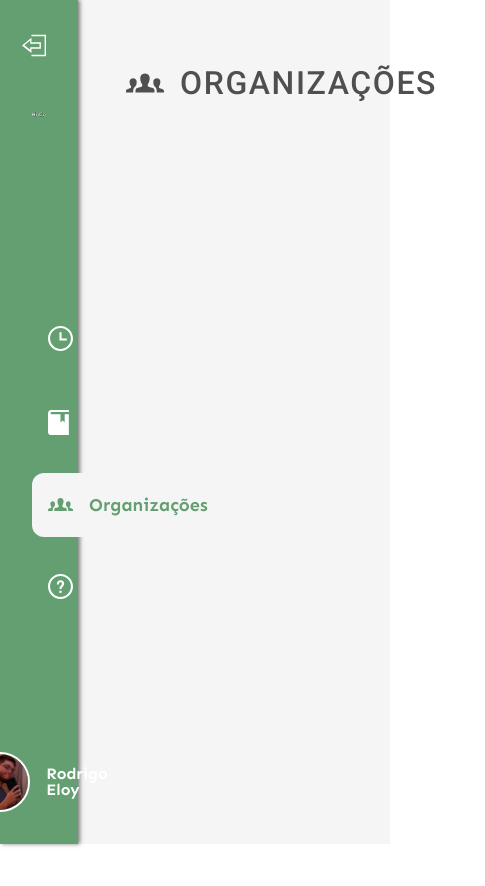
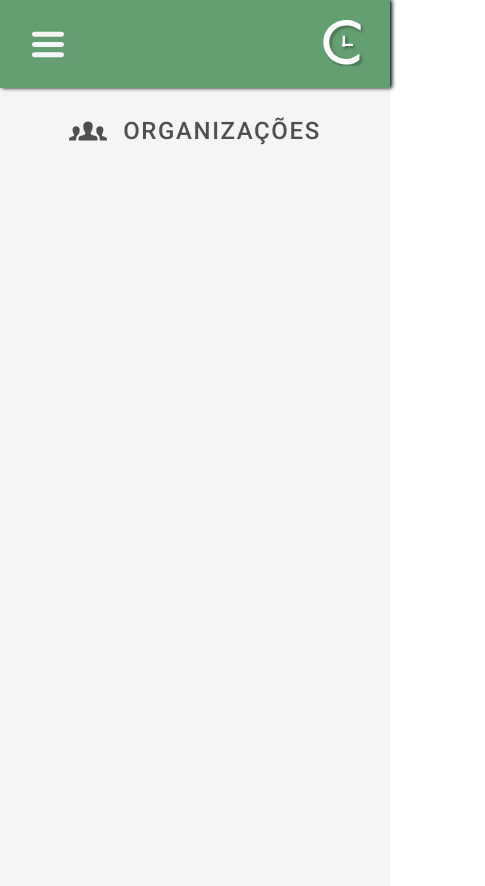
Before and after one commit to Guardians-DSC/HoCo, a React (Create React App) app: page /orgs in a window 390 px wide. Shown: the top 886 px of the page, 485 px wide, since content can reach past the window. Before the commit the page ends 844 px from the top, so only its background shows below. Built offline with nearby package versions, Linux system fonts and the light colour scheme.

Commit message:
Adiciona modelo base de um header para telas mobile

```diff
--- a/src/App.js
+++ b/src/App.js
@@ -1,4 +1,4 @@
-import React from 'react'
+import React, {useState, useEffect } from 'react'
 import { BrowserRouter, Switch, Route, Redirect } from 'react-router-dom'
 import Horas from './views/Horas'
 import Atividades from './views/Atividades'
@@ -6,17 +6,28 @@ import Organizacoes from './views/Organizacoes'
 import Duvidas from './views/Duvidas'
 import Perfil from './views/Perfil'
 import Sidebar from './components/Sidebar'
+import { Header }from './components/Header'
 import './styles/reset.css'
 import './styles/root.css'
 import './styles/app.css'
 
 export const App = ({ children }) => {
+    const [isMobile, setIsMobile] = useState(window.innerWidth < 1250)
+
+    useEffect(() => {
+        window.addEventListener('resize', () => {
+            const ismobile = window.innerWidth < 1250
+            if (ismobile !== isMobile) {
+                setIsMobile(ismobile)
+            }
+        }, false)
+    }, [isMobile])
 
     return (
-        <div className='app'>
+        <div className={`app`}>
             <BrowserRouter>
-                <Sidebar />
-                <div className='body'>
+                {isMobile ? <Header/> : <Sidebar/>}
+                <div className={`${isMobile ? 'mobile-body' : 'body'}`}>
                     <Switch>
                         <Route path='/' exact component={Horas} />
                         <Route path='/horas' component={Horas} />
--- /dev/null
+++ b/src/components/Header/index.js
@@ -0,0 +1,34 @@
+import React from 'react'
+
+import { ReactComponent as Burguer } from '../../assets/burg.svg'
+import { ReactComponent as LogoIcon } from '../../assets/LogoHoco.svg'
+import { ReactComponent as Minilogo } from '../../assets/minilogo.svg'
+
+import Photo from '../../assets/eu.jpeg'
+
+import { Logo } from '../Logo'
+import { Profile } from '../Profile'
+import Sidebar from '../Sidebar'
+
+import style from './style.module.css'
+
+export const Header = () => {
+    return (
+        <div>
+            <div className={style.headerContainer}>
+                <Burguer className={style.burguer} />
+                <div className={style.logo}>
+                    <Logo Logo={LogoIcon} />
+                </div>
+                <div className={style.minilogo}>
+                    <Logo Logo={Minilogo} />
+                </div>
+                <div className={style.photo}>
+                    <Profile photo={Photo} />
+                </div>
+            </div>
+
+
+        </div>
+    )
+}
--- /dev/null
+++ b/src/components/Header/style.module.css
@@ -0,0 +1,52 @@
+.headerContainer {
+    display: flex;
+    justify-content: space-between;
+    align-items: center;
+    box-sizing: border-box;
+
+    padding: 0rem .5rem 0rem 2rem;
+
+    position: fixed;
+
+    width: 100%;
+    height: 5.5rem;
+
+    -webkit-backface-visibility: hidden;
+    background-color: var(--main-color);
+    box-shadow: 2px 0px 4px black;
+}
+
+.logo{
+    width: 10rem;
+}
+
+.minilogo {
+    display: none;
+}
+
+.burguer {
+    width: 2rem;
+}
+
+@media screen and (max-width: 550px) {
+    .logo {
+        display: none;
+    }
+
+    .minilogo {
+        display: inline-block;
+        height: 3rem;
+        width: 3rem;
+        margin-right: 1rem;
+    }
+
+    .burguer {
+        width: 2rem;
+    }
+
+    .photo {
+        display: none;
+        margin-right: 1rem;
+        width: 3rem;
+    }
+}
--- a/src/components/Logo/index.js
+++ b/src/components/Logo/index.js
@@ -1,12 +1,11 @@
 import React from 'react'
 import { Link } from 'react-router-dom'
-import {ReactComponent as HocoLogo} from '../../assets/LogoHoco.svg'
 import style from './style.module.css'
 
-export const Logo = () => {
+export const Logo = ({Logo}) => {
     return (
         <Link to='/horas' className={style.container}>
-            <HocoLogo className={style.logo} />
+            <Logo className={style.logo} />
         </Link>
     )
 }
--- a/src/components/Logo/style.module.css
+++ b/src/components/Logo/style.module.css
@@ -1,3 +1,14 @@
+.container {
+    display: flex;
+    align-items: center;
+    justify-content: center;
+    height: 100%;
+    width: 100%;
+
+    display: inline;
+}
+
 .logo {
+    height: 100%;
     width: 100%;
 }
--- a/src/components/Profile/style.module.css
+++ b/src/components/Profile/style.module.css
@@ -6,13 +6,14 @@
 }
 
 .photo {
-    width: 3.5rem;
-    border: 2px solid white;
+    max-width: 3.5rem;
+    width: 100%;
+    border: 2px solid var(--background-white);
     border-radius: 100%;
 }
 
 .name {
-    color: white;
+    color: var(--background-white);
     font-weight: bold;
 }
 
--- a/src/components/Sidebar/index.js
+++ b/src/components/Sidebar/index.js
@@ -1,8 +1,9 @@
-import React, { useState, useCallback } from 'react'
+import React, { useState, useCallback, useEffect } from 'react'
 import { ReactComponent as Retract } from '../../assets/retract.svg'
 import OrganizationsIcon from '../../assets/organizations.svg'
 import activitiesIcon from '../../assets/activities.svg'
 import QuestionsIcon from '../../assets/questions.svg'
+import {ReactComponent as HocoLogo} from '../../assets/LogoHoco.svg'
 import Hours from '../../assets/hours.svg'
 import Photo from '../../assets/eu.jpeg'
 import style from './style.module.css'
@@ -10,7 +11,7 @@ import NavbarLink from '../NavbarLink'
 import { Profile } from '../Profile'
 import { Logo } from '../Logo'
 
-const Sidebar = ({ active }) => {
+const Sidebar = () => {
     const [pathname, setPathname] = useState(window.location.pathname)
     const [retracted, setRetracted] = useState(false)
     const [currentOpacity, setOpacity] = useState('1')
@@ -18,7 +19,7 @@ const Sidebar = ({ active }) => {
         { name: 'horas', text: 'Minhas Horas', icon: Hours, path: '/horas' },
         { name: 'atividades', text: 'Minhas Atividades', icon: activitiesIcon, path: '/atividades' },
         { name: 'orgs', text: 'Organizações', icon: OrganizationsIcon, path: '/orgs' },
-        { name: 'duvidas', text: 'Minhas Horas', icon: QuestionsIcon, path: '/duvidas' },
+        { name: 'duvidas', text: 'Dúvidas', icon: QuestionsIcon, path: '/duvidas' },
     ]
 
     function sleep(ms) {
@@ -37,6 +38,7 @@ const Sidebar = ({ active }) => {
     }, [retracted, setRetracted])
 
     return (
+        <div>
             <div className={`${style.outContainer} ${retracted ? style.outContainerRetracted : ''}`}>
                 <div className={`${style.container} ${retracted ? style.containerRetracted : style.fullContainer}`}>
                     <div className={style.topHeader} onClick={handlePathname}>
@@ -45,14 +47,14 @@ const Sidebar = ({ active }) => {
                             className={`${style.retract}`}
                             style={{ opacity: currentOpacity }} />
                         <div className={style.logo}>
-                        <Logo />
+                            <Logo Logo={HocoLogo}/>
                         </div>
                     </div>
 
                     <ul className={style.links}>
                         {pages.map((page) => {
                             return (
-                            <li id={page.name} onClick={handlePathname}>
+                                <li key={page.name} onClick={handlePathname}>
                                     <NavbarLink text={page.text} icon={page.icon} path={page.path} pathname={pathname} retracted={retracted} />
                                 </li>
                             )
@@ -65,6 +67,7 @@ const Sidebar = ({ active }) => {
                 </div>
                 <div></div>
             </div>
+        </div>
     )
 }
 
--- a/src/components/Sidebar/style.module.css
+++ b/src/components/Sidebar/style.module.css
@@ -1,3 +1,7 @@
+.outContainer {
+    max-width: 20vw;
+}
+
 .outContainer > div {
     height: 100vh;
     width: 20vw;
@@ -50,6 +54,10 @@
     flex-direction: column;
 }
 
+.logo {
+    margin-top: 3rem;
+}
+
 .retract {
     max-width: 24px;
     cursor: pointer;
--- a/src/styles/app.css
+++ b/src/styles/app.css
@@ -1,17 +1,33 @@
 .app {
     display: flex;
     background-color: var(--background-white);
+    min-height: 200vh;
 }
+
 
 .body {
     padding: 4rem 3rem;
 }
+
+.mobile-body {
+    display: flex;
+    flex-direction: column;
+    align-items: center;
+    width: 100%;
+    padding: 7rem 1rem 2rem 1rem;
+}
+
+
 
 .title {
     display: flex;
     gap: 1rem;
     align-items: center;
     margin-bottom: 2rem;
+    text-transform: uppercase;
+    font-weight: 500;
+    color: var(--font-grey);
+    letter-spacing: 0.1rem;
 }
 
 .icon {
@@ -21,8 +37,8 @@
 
 .body h1 {
     font-size: var(--large-font);
-    text-transform: uppercase;
-    font-weight: 500;
-    color: var(--font-grey);
-    letter-spacing: 0.1rem;
 }
+
+.mobile-body h1 {
+    font-size: var(--medium-font);
+}
```
Also changed, not shown: src/assets/burg.svg (added), src/assets/minilogo.svg (added). Lines whose indentation alone changed are shown as unchanged.
